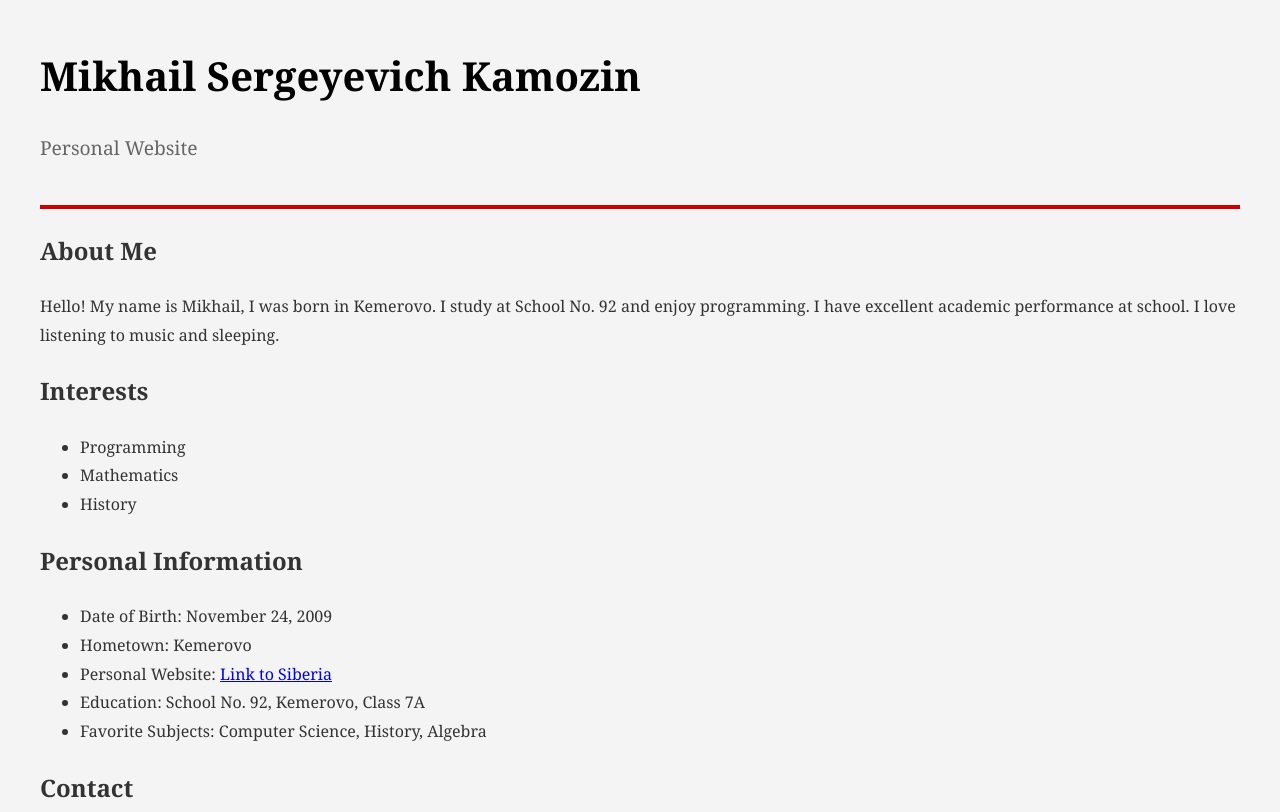
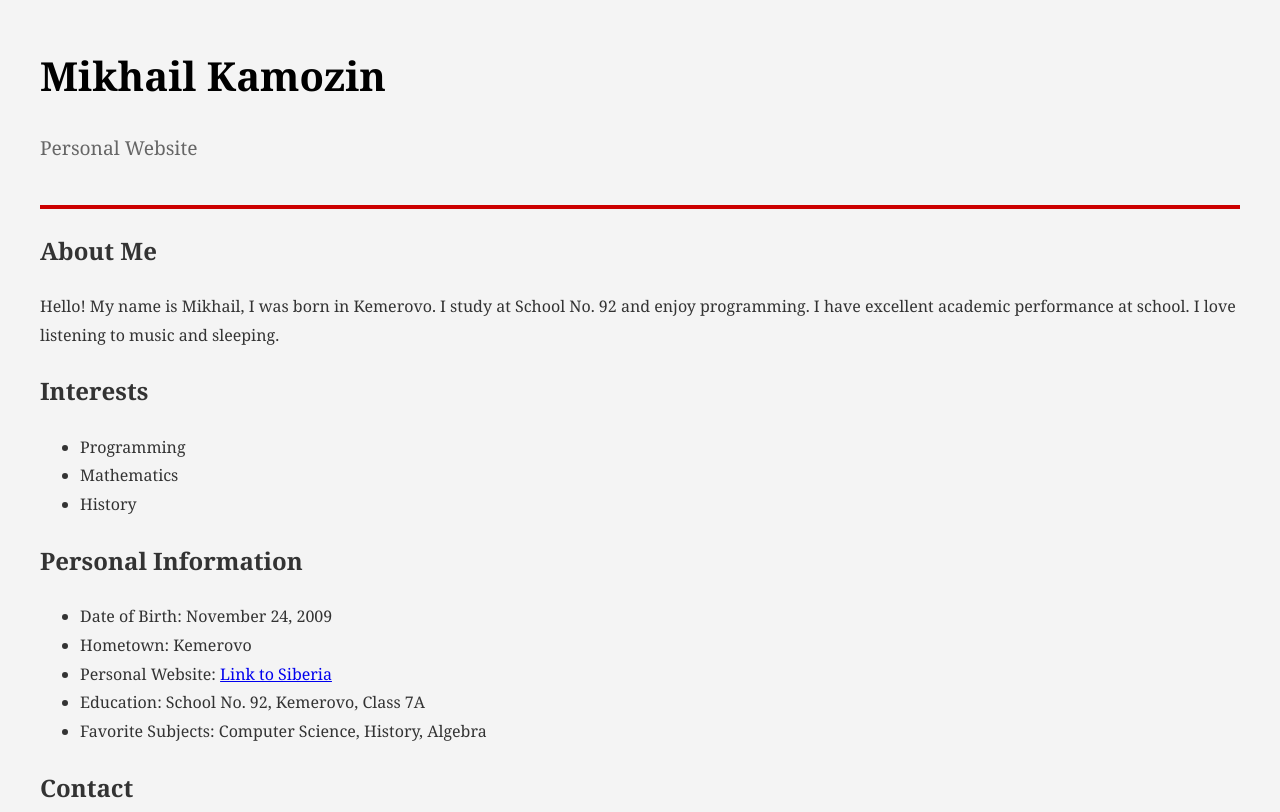
Before and after one commit to KMS1437/kms1437.github.io, a plain HTML site: page index.html in a window 1280 px wide. Shown: the top 812 px of the page. Drawn offline with Linux system fonts and the light colour scheme.

Commit message:
Update index.html

```diff
--- a/index.html
+++ b/index.html
@@ -4,13 +4,13 @@
 <head>
     <meta charset="UTF-8">
     <meta name="viewport" content="width=device-width, initial-scale=1.0">
-    <title>Mikhail Sergeyevich Kamozin</title>
+    <title>Mikhail Kamozin</title>
     <link rel="stylesheet" href="styles.css">
 </head>
 
 <body>
     <header>
-        <h1>Mikhail Sergeyevich Kamozin</h1>
+        <h1>Mikhail Kamozin</h1>
         <p>Personal Website</p>
     </header>
 
```
